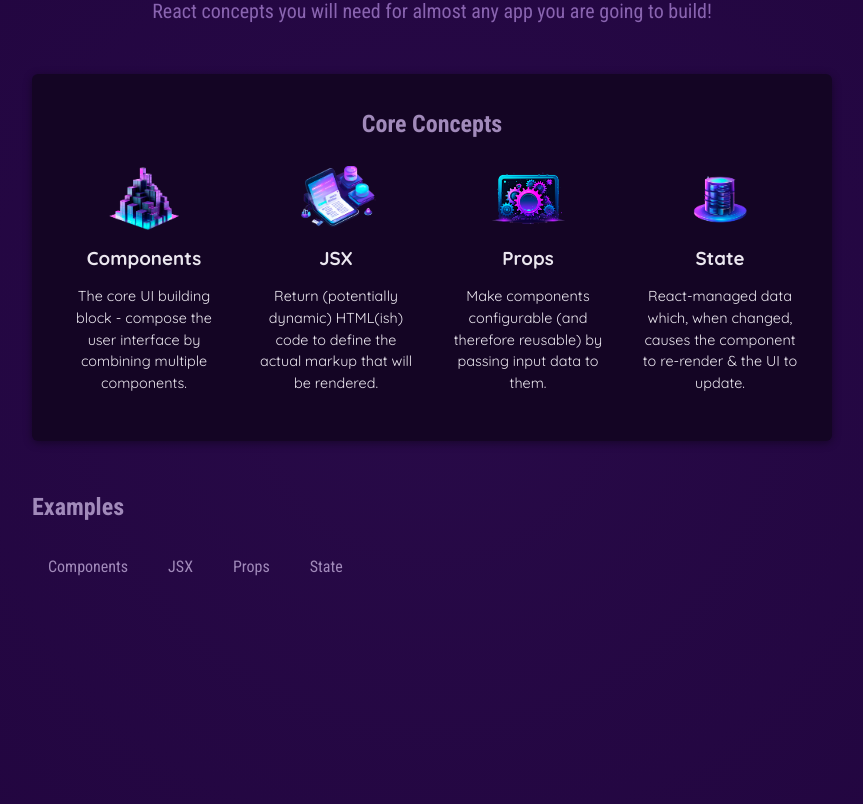
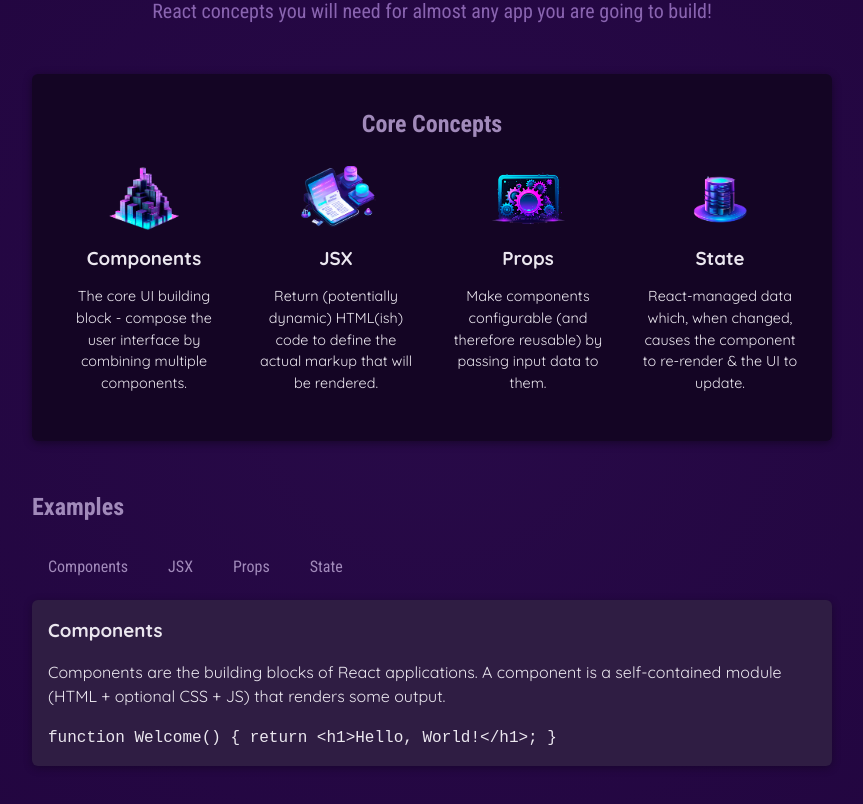
Before and after one commit to racxak/ReactCourse, a React (Vite) app in the folder 01-starting-project/01-starting-project/: page / in a window 1280 px wide. Shown: the part 258-1062 px from the top of the page, without its empty margins (208-1071 px from the left). Built offline with nearby package versions, Linux system fonts and the light colour scheme.

Commit message:
basic dynamic content

```diff
--- a/01-starting-project/01-starting-project/src/App.jsx
+++ b/01-starting-project/01-starting-project/src/App.jsx
@@ -1,14 +1,16 @@
 import { CORE_CONCEPTS } from "./data";
+import { useState } from "react";
 import Header from "./components/Header";
 import CoreConcept from "./components/CoreConcept";
 import TabButton from "./components/TabButton";
+import {EXAMPLES} from './data'
 
 function App() {
+	const [tabContent, setTabContent] = useState("components");
 
-	function handleClick(){
-
+	function handleClick(content){
+    setTabContent(content)
   }
-
 
 	return (
 		<div>
@@ -33,12 +35,16 @@
 				<section id="examples">
 					<h2> Examples </h2>
 					<menu>
-						<TabButton onClick={handleClick}> Components </TabButton>
-						<TabButton onClick={handleClick}> JSX </TabButton>
-						<TabButton onClick={handleClick}> Props </TabButton>
-						<TabButton onClick={handleClick}> State </TabButton>
+						<TabButton onClick={() => handleClick('components')}> Components </TabButton>
+						<TabButton onClick={() => handleClick('jsx')}> JSX </TabButton>
+						<TabButton onClick={() => handleClick('props')}> Props </TabButton>
+						<TabButton onClick={() => handleClick('state')}> State </TabButton>
 					</menu>
-
+						<div id="tab-content">
+							<h3>{EXAMPLES[tabContent].title}</h3>
+							<p>{EXAMPLES[tabContent].description}</p>
+							<code>{EXAMPLES[tabContent].code}</code>
+						</div>
 				</section>
 			</main>
 		</div>
--- a/01-starting-project/01-starting-project/src/data.js
+++ b/01-starting-project/01-starting-project/src/data.js
@@ -29,3 +29,54 @@
       'React-managed data which, when changed, causes the component to re-render & the UI to update.',
   },
 ];
+
+export const EXAMPLES = {
+  components: {
+    title: 'Components',
+    description:
+      'Components are the building blocks of React applications. A component is a self-contained module (HTML + optional CSS + JS) that renders some output.',
+    code: `
+function Welcome() {
+  return <h1>Hello, World!</h1>;
+}`,
+  },
+  jsx: {
+    title: 'JSX',
+    description:
+      'JSX is a syntax extension to JavaScript. It is similar to a template language, but it has full power of JavaScript (e.g., it may output dynamic content).',
+    code: `
+<div>
+  <h1>Welcome {userName}</h1>
+  <p>Time to learn React!</p>
+</div>`,
+  },
+  props: {
+    title: 'Props',
+    description:
+      'Components accept arbitrary inputs called props. They are like function arguments.',
+    code: `
+function Welcome(props) {
+  return <h1>Hello, {props.name}</h1>;
+}`,
+  },
+  state: {
+    title: 'State',
+    description:
+      'State allows React components to change their output over time in response to user actions, network responses, and anything else.',
+    code: `
+function Counter() {
+  const [isVisible, setIsVisible] = useState(false);
+
+  function handleClick() {
+    setIsVisible(true);
+  }
+
+  return (
+    <div>
+      <button onClick={handleClick}>Show Details</button>
+      {isVisible && <p>Amazing details!</p>}
+    </div>
+  );
+}`,
+  },
+};
```
